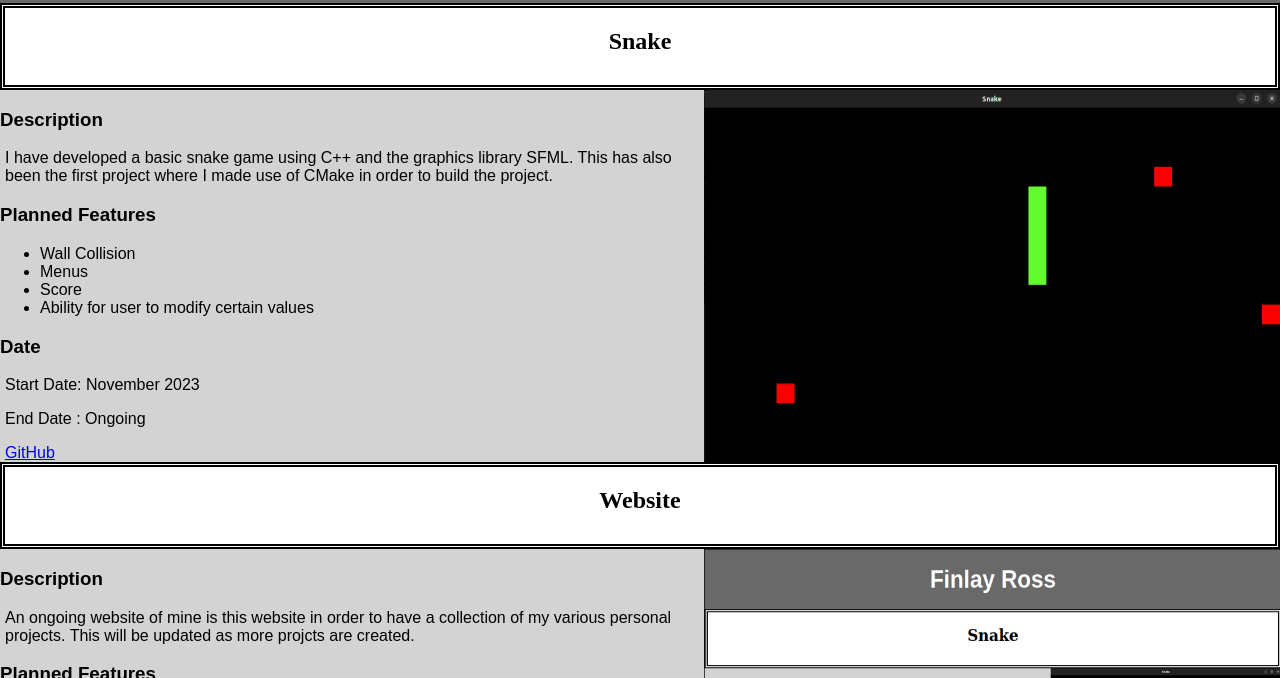
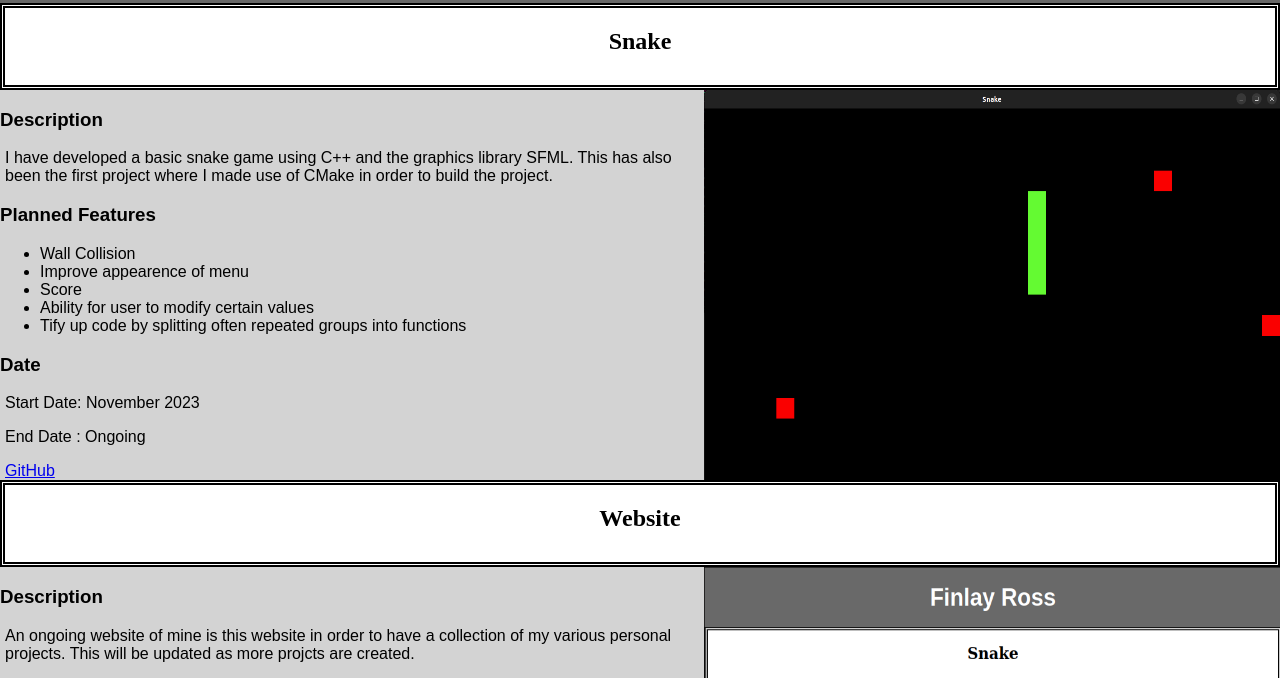
Before and after one commit to fnkle/Personal_Website, a plain HTML site: page index.html in a window 1280 px wide. Shown: the part 87-765 px from the top of the page. Drawn offline with Linux system fonts and the light colour scheme.

Commit message:
Update planned features
Updated planned features for snake

```diff
--- a/index.html
+++ b/index.html
@@ -1,6 +1,6 @@
 <!DOCTYPE html>
 
-<html>
+<html lang="en">
 
 <head>
 
@@ -31,9 +31,10 @@
 		<h3>Planned Features</h3>
 		<ul>
 			<li>Wall Collision</li>
-			<li>Menus</li>
+			<li>Improve appearence of menu</li>
 			<li>Score</li>
 			<li>Ability for user to modify certain values</li>
+			<li>Tify up code by splitting often repeated groups into functions</li>
 		</ul>
 		<h3>Date</h3>
 		<p>Start Date: November 2023</p>
```
